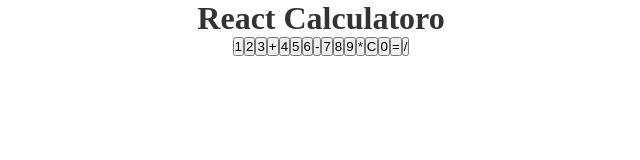
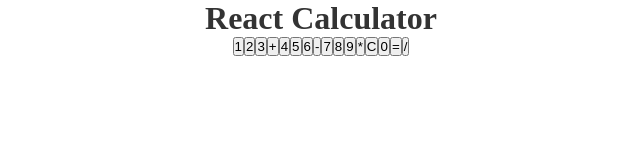
Before and after one commit to Y00e/react-calculator, a React (Vite) app: page / in a window 1280 px wide. Shown: the top 160 px of the page, without its empty margins (319-959 px from the left). Built offline with nearby package versions, Linux system fonts and the light colour scheme.

Commit message:
updated h1 in app

```diff
--- a/src/components/App.tsx
+++ b/src/components/App.tsx
@@ -6,7 +6,7 @@ function App() {
   return (
     <>
       <div className="App">
-        <h1>React Calculatoro </h1>
+        <h1>React Calculator</h1>
         <Calculator />
       </div>
     </>
```
